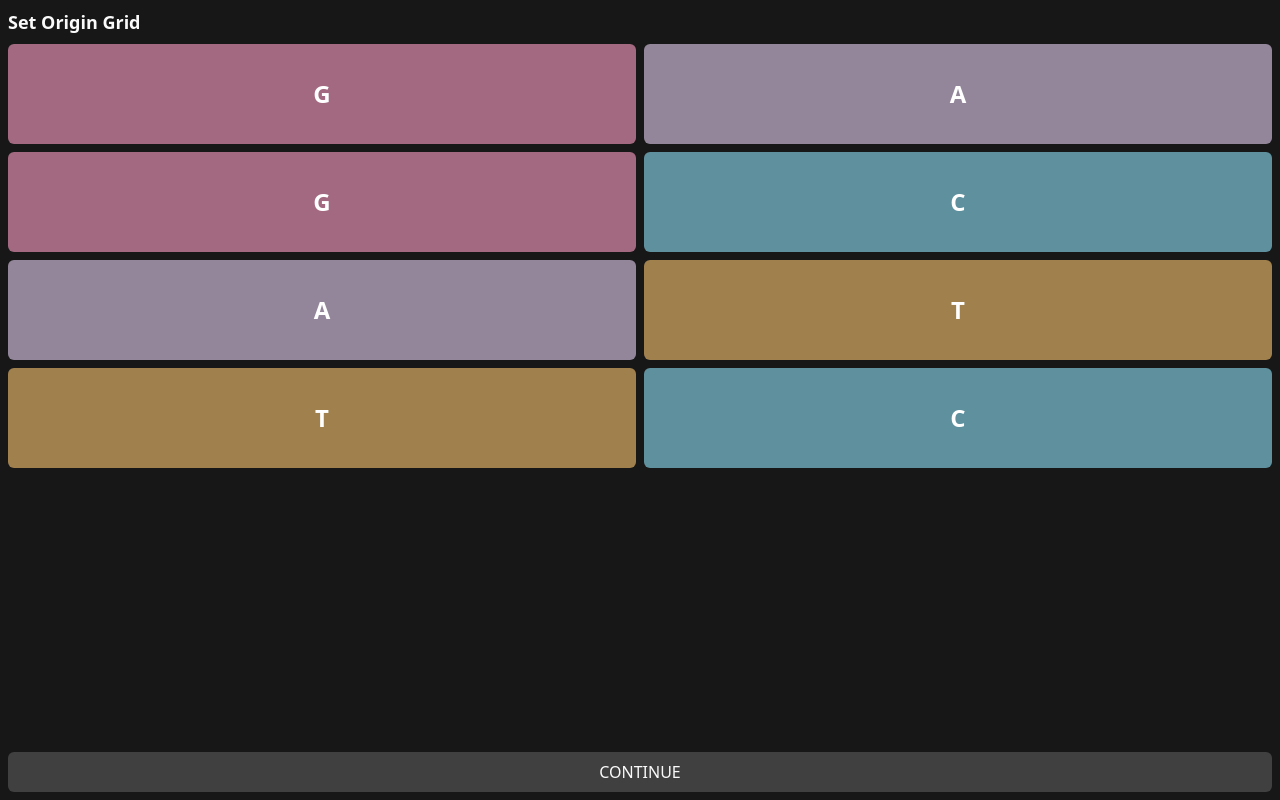
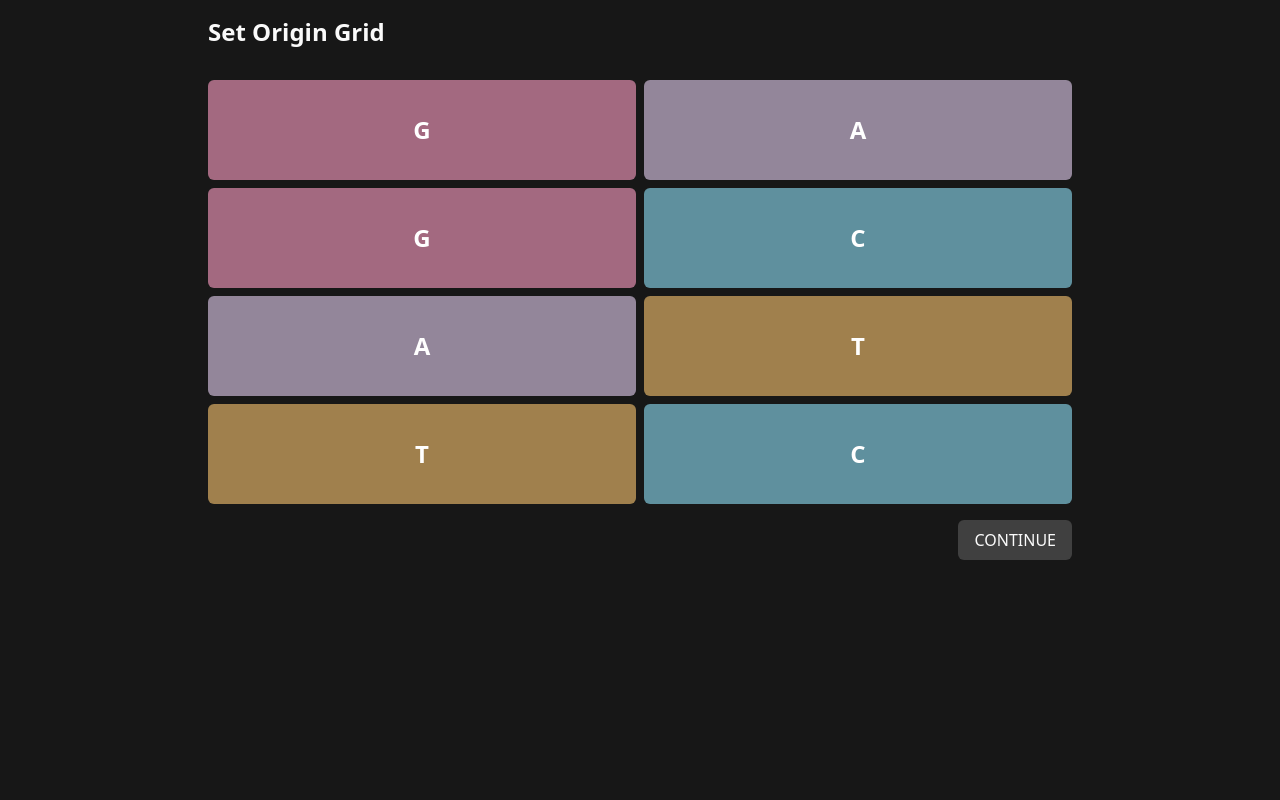
Before and after one commit to mabey01/jurassic-park-dna-solver, a React (Vite) app: page / in a window 1280 px wide. Built offline with nearby package versions, Linux system fonts and the light colour scheme.

Commit message:
feat: make more responsive

```diff
--- a/index.html
+++ b/index.html
@@ -4,7 +4,7 @@
     <meta charset="UTF-8" />
     <link rel="icon" type="image/svg+xml" href="/vite.svg" />
     <meta name="viewport" content="width=device-width, initial-scale=1.0" />
-    <title>Vite + React + TS</title>
+    <title>DNA Solver</title>
   </head>
   <body>
     <div id="root" class="h-full w-full"></div>
--- a/src/App.tsx
+++ b/src/App.tsx
@@ -1,4 +1,5 @@
 import { useAtom, useAtomValue } from "jotai";
+import { ComponentProps } from "react";
 import { Link, Navigate } from "react-router-dom";
 import { Grid } from "./components/grid";
 import { Solution } from "./components/solution";
@@ -6,26 +7,44 @@ import { useSolveGrid } from "./hooks/use-solve";
 import { originGridAtom, targetGridAtom } from "./state/grids";
 import { solutionStateAtom } from "./state/solution";
 
+function PageLayout({ children, className, ...props }: ComponentProps<"div">) {
+  return (
+    <div {...props} className={`h-full ${className}`}>
+      <div className="p-2 sm:p-4 flex gap-4 flex-col h-full max-w-4xl mx-auto">
+        {children}
+      </div>
+    </div>
+  );
+}
+
+function PageHeadline({ children, className, ...props }: ComponentProps<"h1">) {
+  return (
+    <h1 {...props} className={`text-2xl font-semibold ${className}`}>
+      {children}
+    </h1>
+  );
+}
+
 export function OriginGridPage() {
   const [originGrid, setOriginGrid] = useAtom(originGridAtom);
 
   return (
-    <div className="p-2 bg-neutral-900 text-neutral-50 h-full flex flex-col container mx-auto">
-      <div className="flex-1">
-        <h1 className="text-lg font-semibold">Set Origin Grid</h1>
-        <div className="mt-2">
+    <PageLayout className="bg-neutral-900 text-neutral-50">
+      <div className="flex-1 sm:flex-grow-0">
+        <PageHeadline>Set Origin Grid</PageHeadline>
+        <div className="mt-2 sm:mt-8">
           <Grid grid={originGrid} onUpdateGrid={setOriginGrid} />
         </div>
       </div>
-      <div className="flex">
+      <div className="flex justify-end">
         <Link
           to="/target-grid"
-          className="w-full px-4 py-2 rounded-md bg-neutral-700 text-neutral-50 text-center font-medium uppercase"
+          className="w-full sm:w-auto px-4 py-2 rounded-md bg-neutral-700 text-neutral-50 text-center font-medium uppercase"
         >
           Continue
         </Link>
       </div>
-    </div>
+    </PageLayout>
   );
 }
 
@@ -34,23 +53,23 @@ export function TargetGridPage() {
   const [targetGrid, setTargetGrid] = useAtom(targetGridAtom);
 
   return (
-    <div className="p-2 h-full bg-neutral-900 text-neutral-50 flex flex-col container mx-auto">
-      <div className="flex-1">
-        <h1 className="text-lg font-semibold">Set Target Grid</h1>
-        <div className="mt-2">
+    <PageLayout className="bg-neutral-900 text-neutral-50">
+      <div className="flex-1 sm:flex-grow-0">
+        <PageHeadline>Set Target Grid</PageHeadline>
+        <div className="mt-2 sm:mt-8">
           <Grid grid={targetGrid} onUpdateGrid={setTargetGrid} />
         </div>
       </div>
-      <div className="flex">
+      <div className="flex justify-end">
         <Link
           to="/results"
           onClick={calculateResults}
-          className="w-full px-4 py-2 rounded-md bg-neutral-700 text-neutral-50 text-center font-medium uppercase"
+          className="w-full sm:w-auto px-4 py-2 rounded-md bg-neutral-700 text-neutral-50 text-center font-medium uppercase"
         >
           Calculate path
         </Link>
       </div>
-    </div>
+    </PageLayout>
   );
 }
 
@@ -63,23 +82,24 @@ export function ResultPage() {
 
   if (resultsState.state === "grids-are-equal") {
     return (
-      <div className="p-2 flex flex-col bg-yellow-500 h-full">
-        <div className="flex-1">
-          <h1 className="text-lg font-semibold">Nothing to solve</h1>
-          <p>
+      <PageLayout className="bg-yellow-500">
+        <div className="flex-1 sm:flex-grow-0">
+          <PageHeadline>Nothing to solve</PageHeadline>
+          <p className="mt-2 sm:mt-8">
             The two Grids are already equal. Try to modify the Target Grid so
             that there is at least one Tile that is different between the two
             Grids.
           </p>
         </div>
-
+        <div className="flex justify-end">
           <Link
             to="/"
-          className="w-full px-4 py-2 rounded-md bg-yellow-700 text-neutral-50 text-center font-medium uppercase"
+            className="w-full sm:w-auto px-4 py-2 rounded-md bg-yellow-700 text-neutral-50 text-center font-medium uppercase"
           >
             Start over
           </Link>
         </div>
+      </PageLayout>
     );
   }
 
@@ -92,17 +112,21 @@ export function ResultPage() {
   }
 
   return (
-    <div className="p-2 flex flex-col bg-green-500 text-neutral-50 h-full">
-      <div className="flex-1">
-        <h1 className="text-lg font-semibold">Solution</h1>
+    <PageLayout className=" bg-green-500 text-neutral-50">
+      <div className="flex-1 sm:flex-grow-0">
+        <PageHeadline>Solution</PageHeadline>
+        <div className="mt-2 sm:mt-8">
           <Solution solution={resultsState} />
         </div>
+      </div>
+      <div className="flex justify-end">
         <Link
           to="/"
-        className="w-full px-4 py-2 rounded-md bg-green-700 text-neutral-50 text-center font-medium uppercase"
+          className="w-full sm:w-auto px-4 py-2 rounded-md bg-green-700 text-neutral-50 text-center font-medium uppercase"
         >
           Start over
         </Link>
       </div>
+    </PageLayout>
   );
 }
```
Lines whose indentation alone changed are shown as unchanged.
